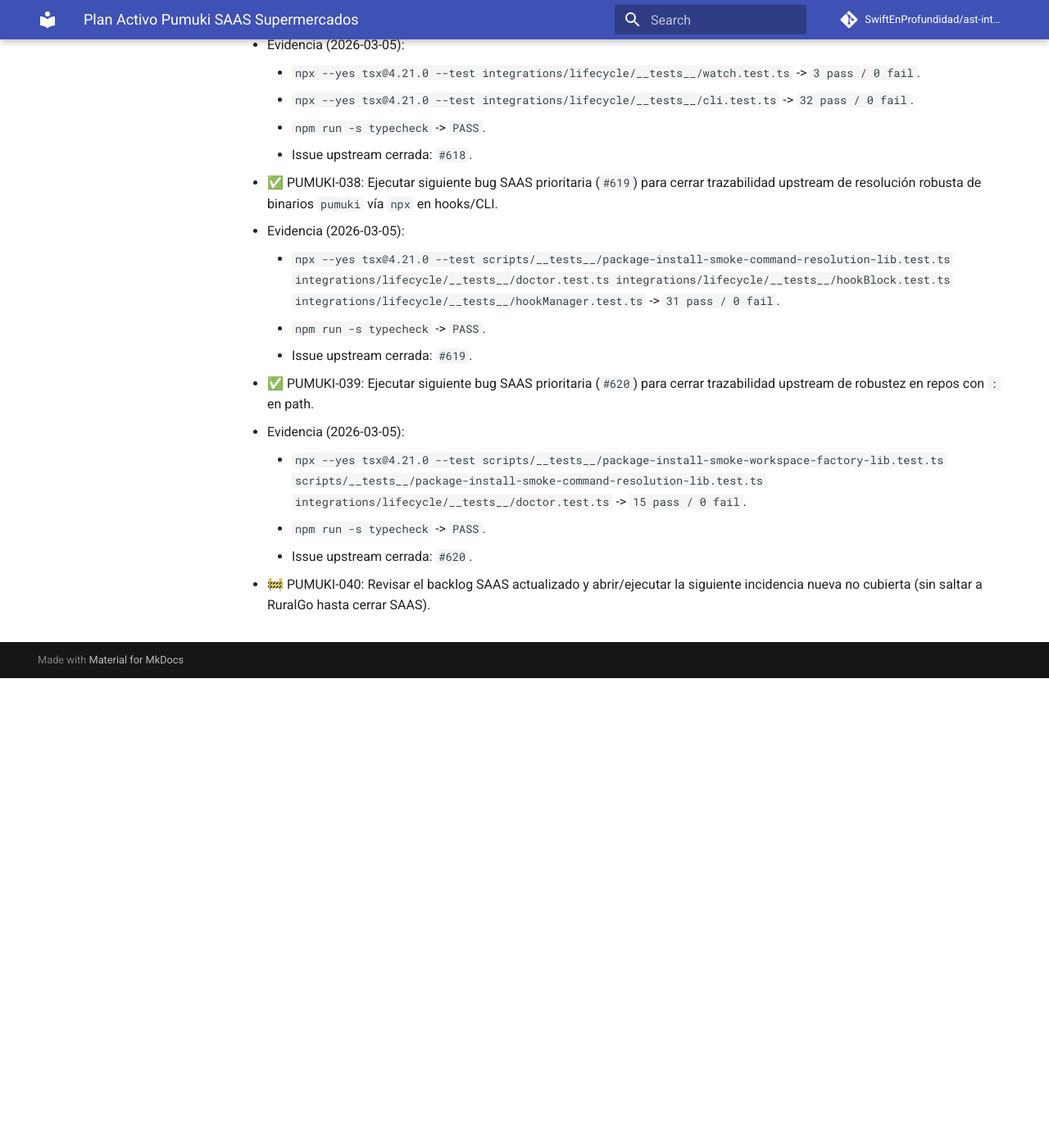
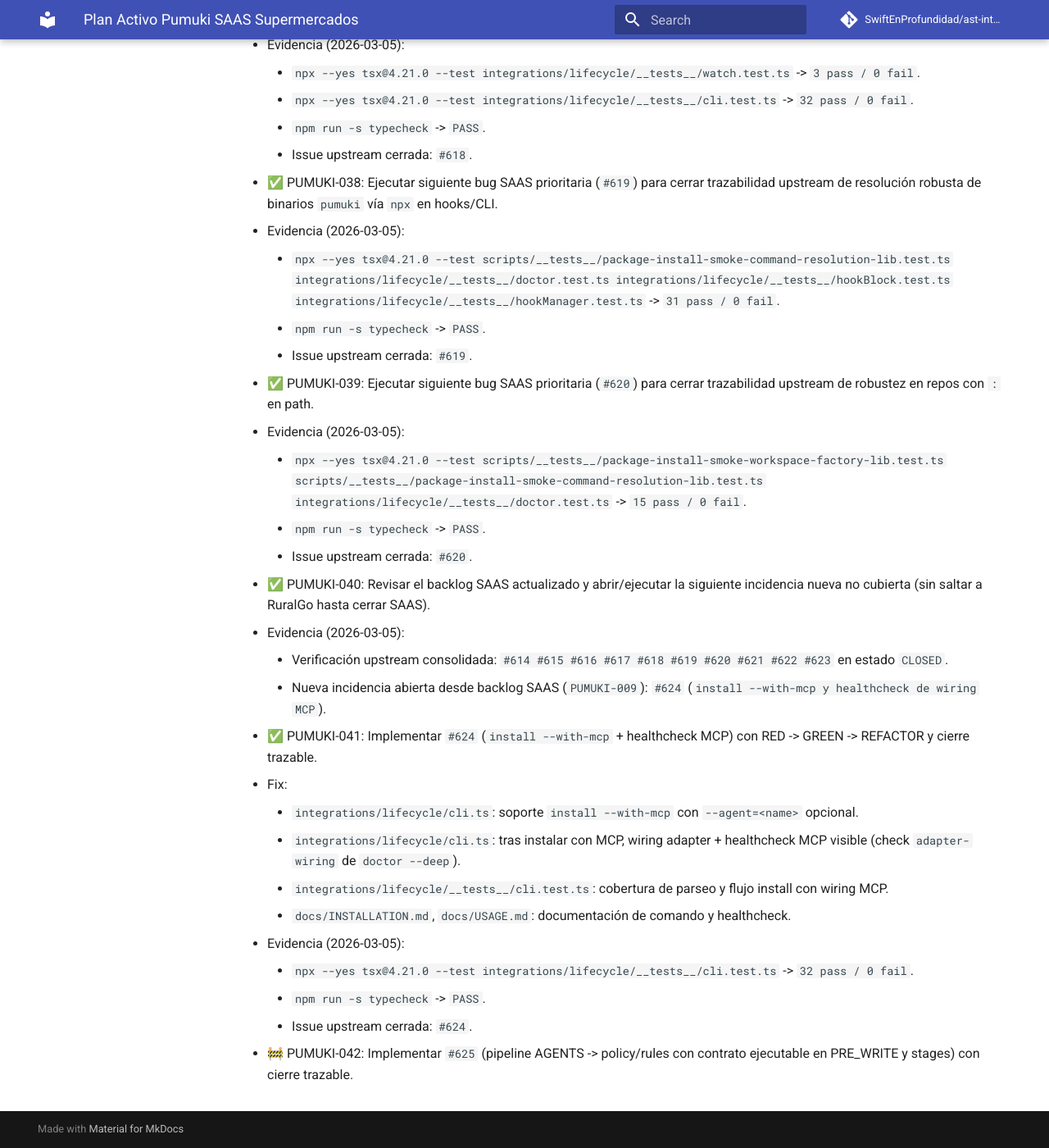
Before and after one commit to SwiftEnProfundidad/ast-intelligence-hooks, an MkDocs documentation site: the page built from docs/seguimiento-activo-pumuki-saas-supermercados.md, in a window 1280 px wide and 1400 px high, scrolled down 12704 px. Shown: the whole window at 82% size. Built offline with MkDocs 1.6.1 and Material for MkDocs 9.7.7, drawn with Linux system fonts in a browser that asks for light colours; comment, search, counter and statistics services are not loaded; before the commit the page ends 13531 px from its top, so only the background shows below that.

Commit message:
docs(tracking): close PUMUKI-041 and activate PUMUKI-042

```diff
--- a/docs/seguimiento-activo-pumuki-saas-supermercados.md
+++ b/docs/seguimiento-activo-pumuki-saas-supermercados.md
@@ -335,4 +335,20 @@
     - `npm run -s typecheck` -> `PASS`.
     - Issue upstream cerrada: `#620`.
 
-- 🚧 PUMUKI-040: Revisar el backlog SAAS actualizado y abrir/ejecutar la siguiente incidencia nueva no cubierta (sin saltar a RuralGo hasta cerrar SAAS).
+- ✅ PUMUKI-040: Revisar el backlog SAAS actualizado y abrir/ejecutar la siguiente incidencia nueva no cubierta (sin saltar a RuralGo hasta cerrar SAAS).
+  - Evidencia (2026-03-05):
+    - Verificación upstream consolidada: `#614 #615 #616 #617 #618 #619 #620 #621 #622 #623` en estado `CLOSED`.
+    - Nueva incidencia abierta desde backlog SAAS (`PUMUKI-009`): `#624` (`install --with-mcp y healthcheck de wiring MCP`).
+
+- ✅ PUMUKI-041: Implementar `#624` (`install --with-mcp` + healthcheck MCP) con RED -> GREEN -> REFACTOR y cierre trazable.
+  - Fix:
+    - `integrations/lifecycle/cli.ts`: soporte `install --with-mcp` con `--agent=<name>` opcional.
+    - `integrations/lifecycle/cli.ts`: tras instalar con MCP, wiring adapter + healthcheck MCP visible (check `adapter-wiring` de `doctor --deep`).
+    - `integrations/lifecycle/__tests__/cli.test.ts`: cobertura de parseo y flujo install con wiring MCP.
+    - `docs/INSTALLATION.md`, `docs/USAGE.md`: documentación de comando y healthcheck.
+  - Evidencia (2026-03-05):
+    - `npx --yes tsx@4.21.0 --test integrations/lifecycle/__tests__/cli.test.ts` -> `32 pass / 0 fail`.
+    - `npm run -s typecheck` -> `PASS`.
+    - Issue upstream cerrada: `#624`.
+
+- 🚧 PUMUKI-042: Implementar `#625` (pipeline AGENTS -> policy/rules con contrato ejecutable en PRE_WRITE y stages) con cierre trazable.
```
Also changed, not shown: docs/registro-maestro-de-seguimiento.md (+2 -2 lines).
